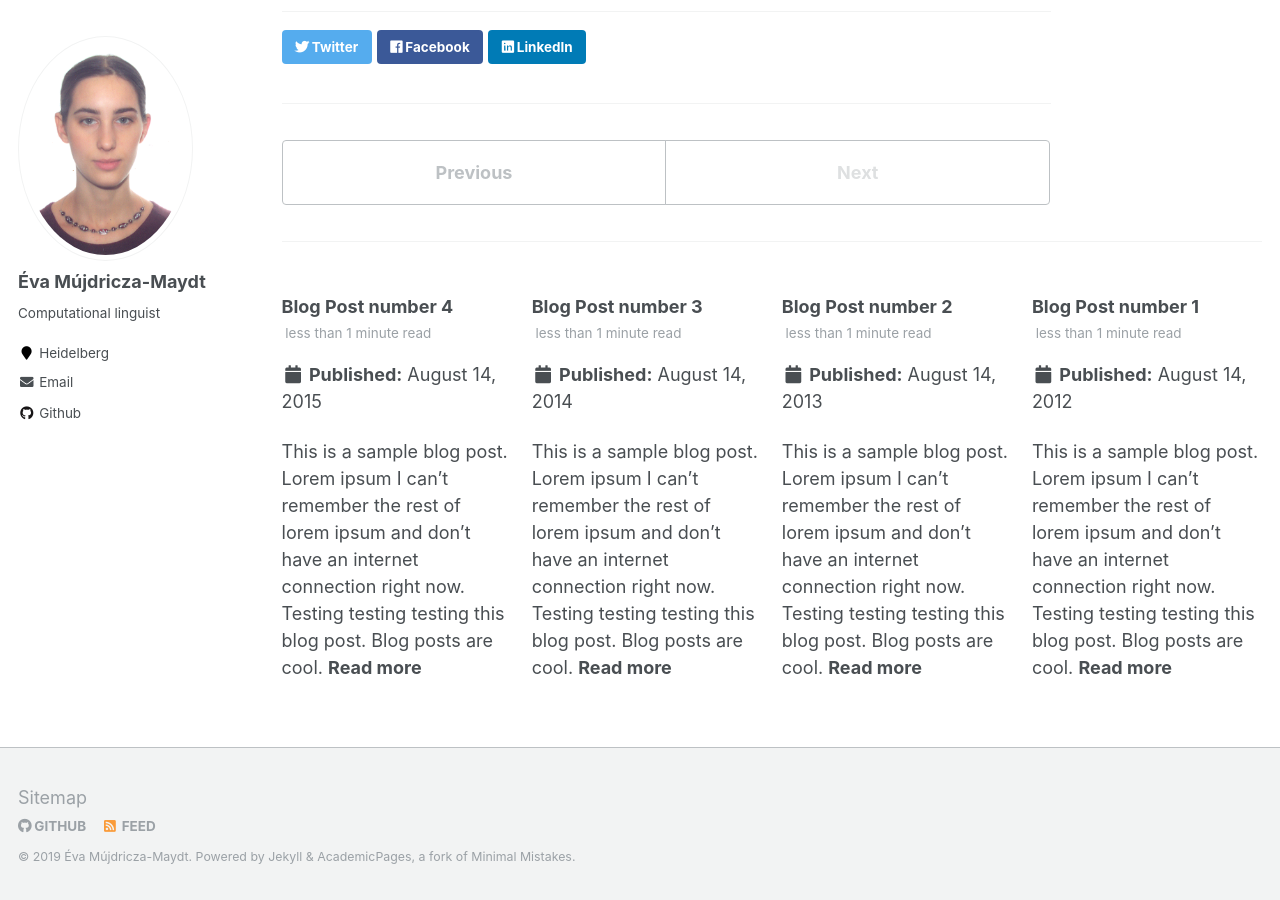
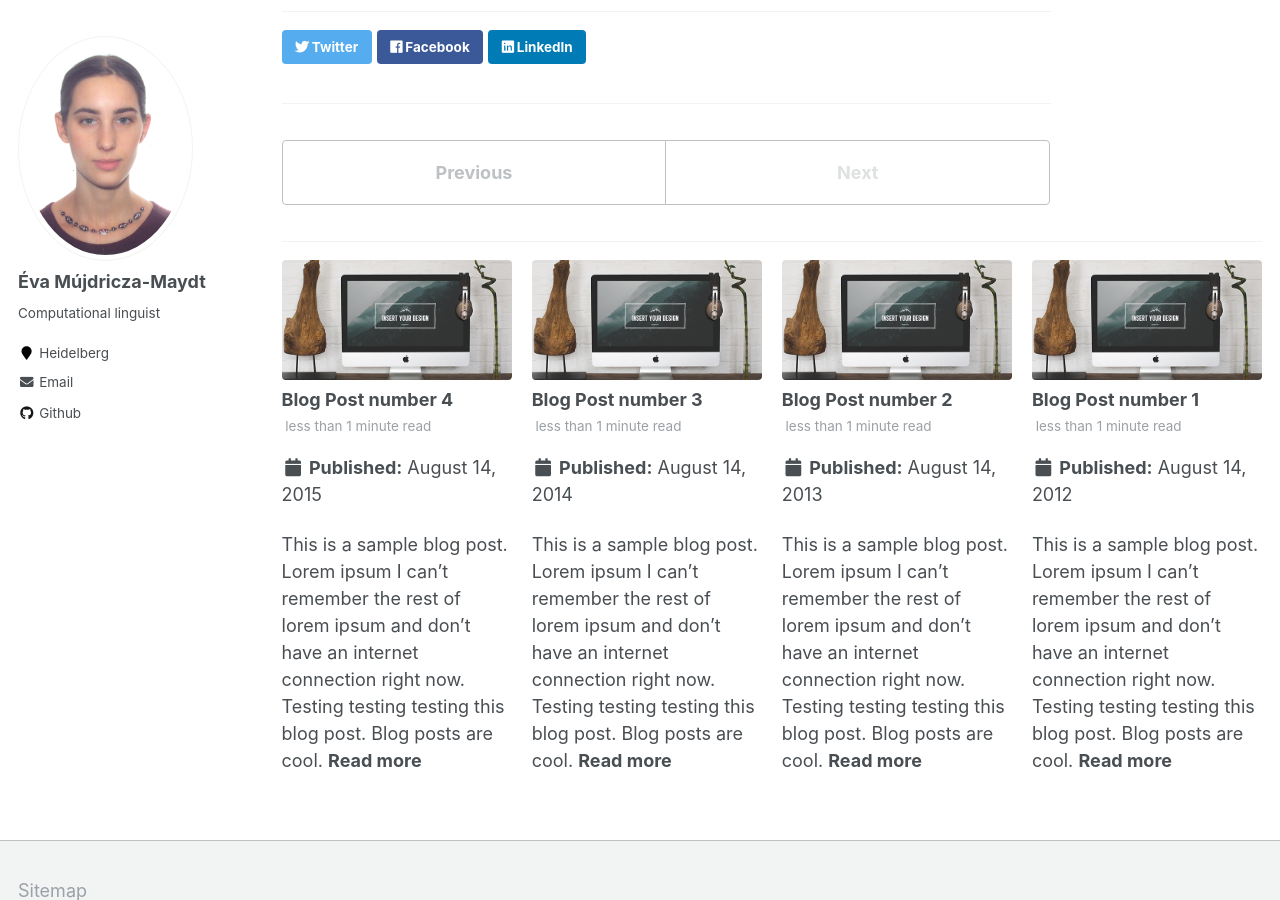
Before and after one commit to mmev/mmev.github.io, a Jekyll site: the page built from _posts/2199-01-01-future-post.md, in a window 1280 px wide and 900 px high, scrolled down 411 px. Built offline with Jekyll 4.4.1, drawn with Linux system fonts in a browser that asks for light colours.

Commit message:
academicpages as template

```diff
--- a/_config.yml
+++ b/_config.yml
@@ -15,7 +15,7 @@
 url                      : "https://mmev.github.io"
 baseurl                  : "" # the subpath of your site, e.g. "/blog"
 repository               : "mmev.github.io"
-teaser                   : "images/foo-bar-identity-th.jpg" # filename of teaser fallback teaser image placed in /images/, .e.g. "500x300.png"
+teaser                   : "foo-bar-identity-th.jpg" # filename of teaser fallback teaser image placed in /images/, .e.g. "500x300.png"
 breadcrumbs              : false # true, false (default)
 words_per_minute         : 160
 future                   : true
```
